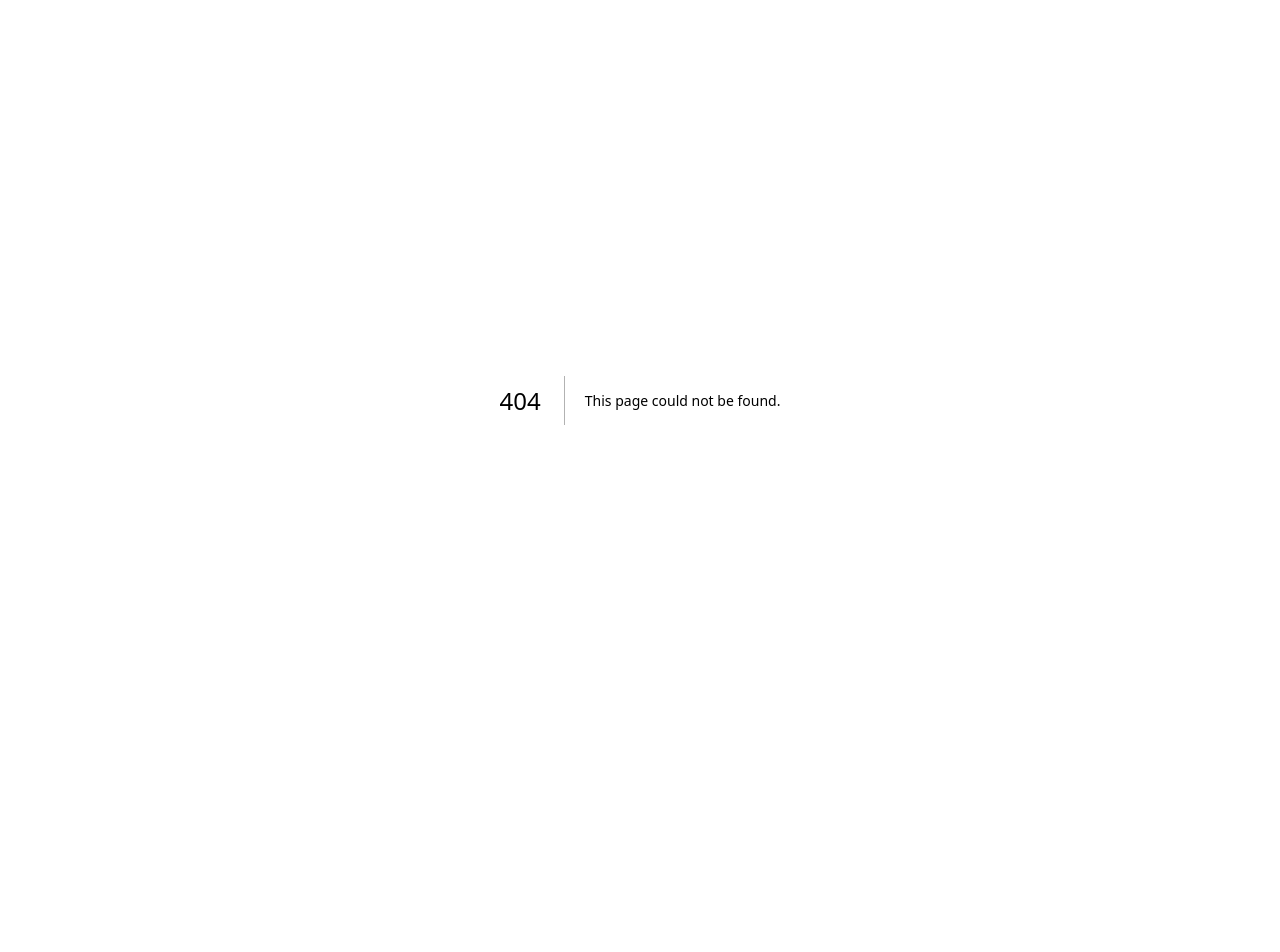
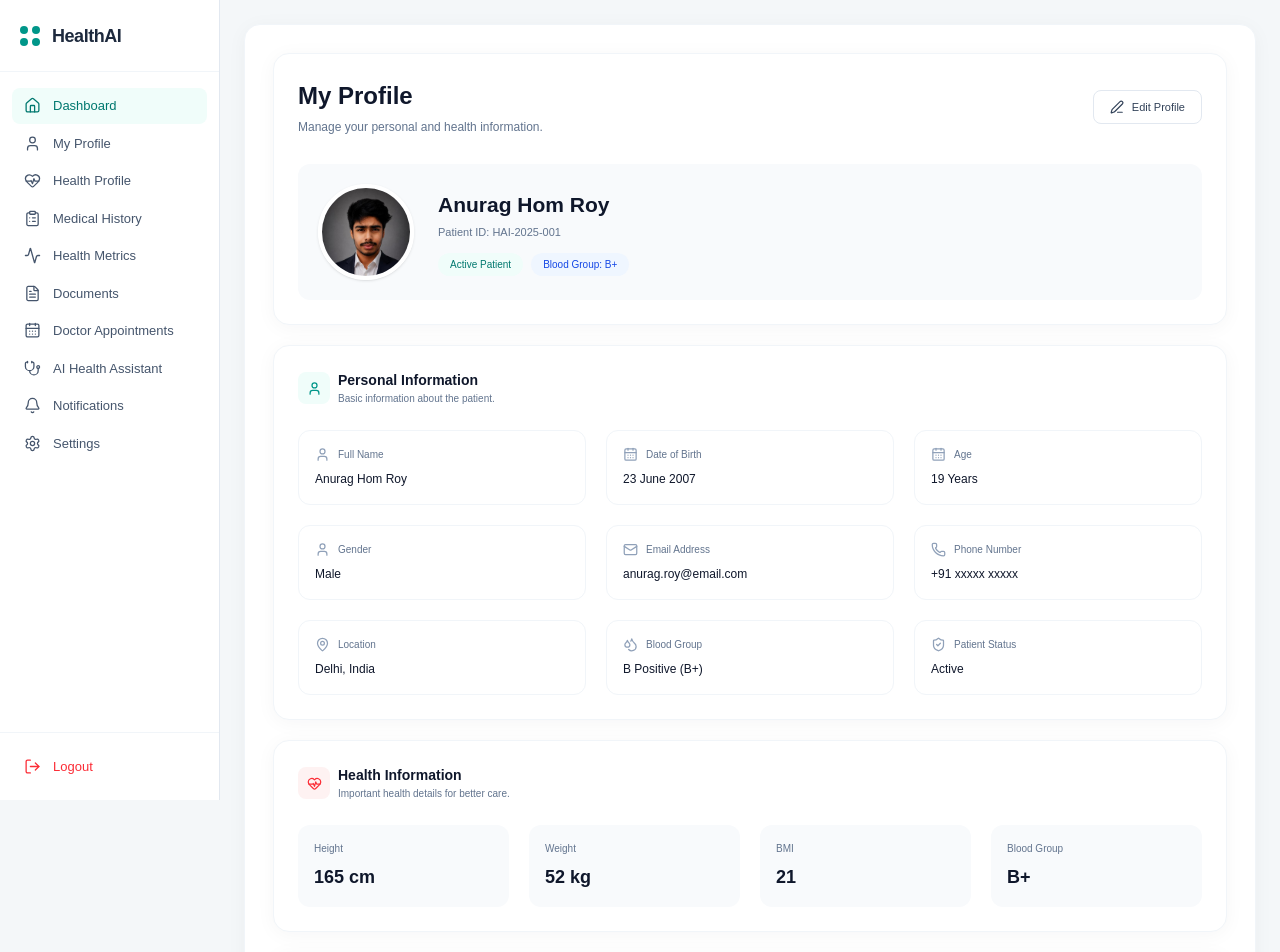
Before and after one commit to Anurag370/VitalAI, a Next.js app in the folder frontend/: page /patient/profile in a window 1280 px wide. Before the commit this address had no page. Shown: the top 952 px of the page. Before the commit the page ends 800 px from the top, so only its background shows below. Built offline with nearby package versions, Linux system fonts and the light colour scheme.

Commit message:
Add patient profile page

```diff
--- /dev/null
+++ b/frontend/app/patient/profile/page.tsx
@@ -0,0 +1,16 @@
+import PatientSidebar from "@/components/patient-sidebar";
+import PatientProfile from "@/components/patient-profile";
+
+export default function PatientProfilePage() {
+  return (
+    <main className="flex min-h-screen w-full bg-[#f4f7f9]">
+      <PatientSidebar />
+
+      <section className="min-h-screen min-w-0 flex-1 p-6">
+        <div className="min-h-[calc(100vh-48px)] rounded-2xl border border-slate-100 bg-white p-7 shadow-[0_3px_20px_rgba(15,23,42,0.04)]">
+          <PatientProfile />
+        </div>
+      </section>
+    </main>
+  );
+}
--- /dev/null
+++ b/frontend/components/patient-profile.tsx
@@ -0,0 +1,251 @@
+import Image from "next/image";
+import {
+  CalendarDays,
+  Droplets,
+  Edit3,
+  HeartPulse,
+  Mail,
+  MapPin,
+  Phone,
+  ShieldCheck,
+  User,
+} from "lucide-react";
+
+export default function PatientProfile() {
+  return (
+    <div className="space-y-5">
+      {/* Profile Header */}
+      <section className="rounded-2xl border border-slate-100 bg-white p-6 shadow-[0_3px_20px_rgba(15,23,42,0.04)]">
+        <div className="flex items-center justify-between">
+          <div>
+            <h1 className="text-[24px] font-semibold text-slate-900">
+              My Profile
+            </h1>
+
+            <p className="mt-1 text-[12px] text-slate-500">
+              Manage your personal and health information.
+            </p>
+          </div>
+
+          <button
+            type="button"
+            className="flex items-center gap-2 rounded-lg border border-slate-200 px-4 py-2 text-[11px] font-medium text-slate-700 transition hover:border-teal-200 hover:bg-teal-50 hover:text-teal-700"
+          >
+            <Edit3 size={14} />
+            Edit Profile
+          </button>
+        </div>
+
+        {/* Main Profile */}
+        <div className="mt-7 flex items-center gap-6 rounded-xl bg-slate-50 p-5">
+          <div className="relative h-24 w-24 shrink-0 overflow-hidden rounded-full border-4 border-white shadow-sm">
+            <Image
+              src="/anurag-profile.jpg"
+              alt="Anurag Hom Roy"
+              fill
+              className="object-cover"
+            />
+          </div>
+
+          <div>
+            <h2 className="text-[21px] font-semibold text-slate-900">
+              Anurag Hom Roy
+            </h2>
+
+            <p className="mt-1 text-[11px] text-slate-500">
+              Patient ID: HAI-2025-001
+            </p>
+
+            <div className="mt-3 flex flex-wrap gap-2">
+              <span className="rounded-full bg-teal-50 px-3 py-1 text-[10px] font-medium text-teal-700">
+                Active Patient
+              </span>
+
+              <span className="rounded-full bg-blue-50 px-3 py-1 text-[10px] font-medium text-blue-700">
+                Blood Group: B+
+              </span>
+            </div>
+          </div>
+        </div>
+      </section>
+
+      {/* Personal Information */}
+      <section className="rounded-2xl border border-slate-100 bg-white p-6 shadow-[0_3px_20px_rgba(15,23,42,0.04)]">
+        <div className="flex items-center gap-2">
+          <div className="flex h-8 w-8 items-center justify-center rounded-lg bg-teal-50 text-teal-600">
+            <User size={15} />
+          </div>
+
+          <div>
+            <h2 className="text-[14px] font-semibold text-slate-900">
+              Personal Information
+            </h2>
+
+            <p className="text-[10px] text-slate-500">
+              Basic information about the patient.
+            </p>
+          </div>
+        </div>
+
+        <div className="mt-6 grid grid-cols-3 gap-5">
+          <ProfileField
+            label="Full Name"
+            value="Anurag Hom Roy"
+            icon={<User size={15} />}
+          />
+
+          <ProfileField
+            label="Date of Birth"
+            value="23 June 2007"
+            icon={<CalendarDays size={15} />}
+          />
+
+          <ProfileField
+            label="Age"
+            value="19 Years"
+            icon={<CalendarDays size={15} />}
+          />
+
+          <ProfileField
+            label="Gender"
+            value="Male"
+            icon={<User size={15} />}
+          />
+
+          <ProfileField
+            label="Email Address"
+            value="anurag.roy@email.com"
+            icon={<Mail size={15} />}
+          />
+
+          <ProfileField
+            label="Phone Number"
+            value="+91 xxxxx xxxxx"
+            icon={<Phone size={15} />}
+          />
+
+          <ProfileField
+            label="Location"
+            value="Delhi, India"
+            icon={<MapPin size={15} />}
+          />
+
+          <ProfileField
+            label="Blood Group"
+            value="B Positive (B+)"
+            icon={<Droplets size={15} />}
+          />
+
+          <ProfileField
+            label="Patient Status"
+            value="Active"
+            icon={<ShieldCheck size={15} />}
+          />
+        </div>
+      </section>
+
+      {/* Health Information */}
+      <section className="rounded-2xl border border-slate-100 bg-white p-6 shadow-[0_3px_20px_rgba(15,23,42,0.04)]">
+        <div className="flex items-center gap-2">
+          <div className="flex h-8 w-8 items-center justify-center rounded-lg bg-red-50 text-red-500">
+            <HeartPulse size={15} />
+          </div>
+
+          <div>
+            <h2 className="text-[14px] font-semibold text-slate-900">
+              Health Information
+            </h2>
+
+            <p className="text-[10px] text-slate-500">
+              Important health details for better care.
+            </p>
+          </div>
+        </div>
+
+        <div className="mt-6 grid grid-cols-4 gap-5">
+          <HealthField label="Height" value="165 cm" />
+          <HealthField label="Weight" value="52 kg" />
+          <HealthField label="BMI" value="21" />
+          <HealthField label="Blood Group" value="B+" />
+        </div>
+      </section>
+
+      {/* Emergency Contact */}
+      <section className="rounded-2xl border border-slate-100 bg-white p-6 shadow-[0_3px_20px_rgba(15,23,42,0.04)]">
+        <h2 className="text-[14px] font-semibold text-slate-900">
+          Emergency Contact
+        </h2>
+
+        <p className="mt-1 text-[10px] text-slate-500">
+          Contact information to use during an emergency.
+        </p>
+
+        <div className="mt-5 grid grid-cols-3 gap-5">
+          <ProfileField
+            label="Contact Name"
+            value="Abhranil Roy"
+            icon={<User size={15} />}
+          />
+
+          <ProfileField
+            label="Relationship"
+            value="Bhaijan"
+            icon={<HeartPulse size={15} />}
+          />
+
+          <ProfileField
+            label="Contact Number"
+            value="+91 8637564734"
+            icon={<Phone size={15} />}
+          />
+        </div>
+      </section>
+    </div>
+  );
+}
+
+function ProfileField({
+  label,
+  value,
+  icon,
+}: {
+  label: string;
+  value: string;
+  icon: React.ReactNode;
+}) {
+  return (
+    <div className="rounded-xl border border-slate-100 p-4">
+      <div className="flex items-center gap-2 text-slate-400">
+        {icon}
+
+        <span className="text-[10px] font-medium text-slate-500">
+          {label}
+        </span>
+      </div>
+
+      <p className="mt-2 text-[12px] font-medium text-slate-900">
+        {value}
+      </p>
+    </div>
+  );
+}
+
+function HealthField({
+  label,
+  value,
+}: {
+  label: string;
+  value: string;
+}) {
+  return (
+    <div className="rounded-xl bg-slate-50 p-4">
+      <p className="text-[10px] font-medium text-slate-500">
+        {label}
+      </p>
+
+      <p className="mt-2 text-[18px] font-semibold text-slate-900">
+        {value}
+      </p>
+    </div>
+  );
+}
```
